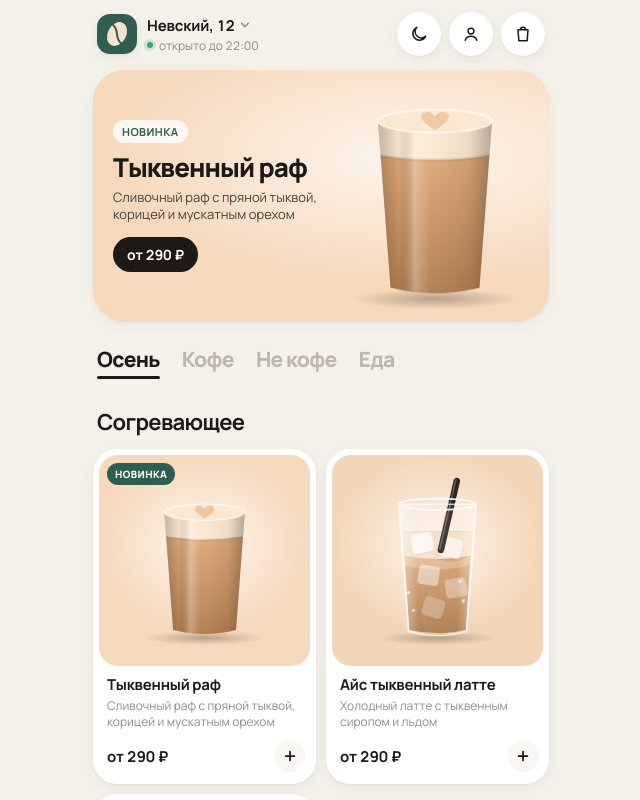
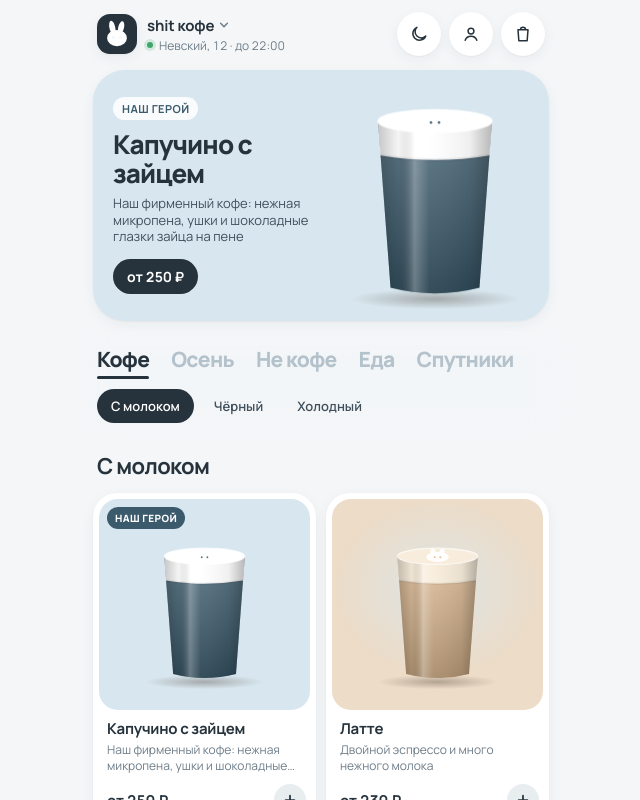
Before and after one commit to SupDanil/rea, a React (Vite) app in the folder app/: page / in a window 1280 px wide. Shown: the top 800 px of the page, without its empty margins (319-959 px from the left). Built offline with nearby package versions, Linux system fonts and the light colour scheme.

Commit message:
Align brand, palette and illustrations with shit кофе and the rabbit hero concept

```diff
--- a/app/src/components/ItemArt.tsx
+++ b/app/src/components/ItemArt.tsx
@@ -56,7 +56,14 @@ export function ItemArt({ art, ...svgProps }: Props) {
           <path d="M50 50 L150 50 L139 196 Q100 206 61 196 Z" fill={url('round')} />
           <ellipse cx="100" cy="50" rx="50" ry="10" fill={top} />
           <ellipse cx="100" cy="50" rx="50" ry="10" fill="none" stroke="#fff" strokeOpacity="0.7" strokeWidth="1.5" />
-          <path d="M100 58 C88 50 84 44 92 42 C96 41 99 44 100 46 C101 44 104 41 108 42 C116 44 112 50 100 58 Z" fill={fill} opacity="0.45" />
+          {/* Signature Rabbit foam art */}
+          <g>
+            <ellipse cx="100" cy="51" rx="14" ry="6.2" fill="#ffffff" opacity="0.95" />
+            <ellipse cx="94.5" cy="45.5" rx="3.2" ry="5" transform="rotate(-12 94.5 45.5)" fill="#ffffff" opacity="0.95" />
+            <ellipse cx="105.5" cy="45.5" rx="3.2" ry="5" transform="rotate(12 105.5 45.5)" fill="#ffffff" opacity="0.95" />
+            <circle cx="96.5" cy="51.2" r="1.15" fill={fill} opacity="0.85" />
+            <circle cx="103.5" cy="51.2" r="1.15" fill={fill} opacity="0.85" />
+          </g>
         </g>
       )}
 
@@ -72,8 +79,14 @@ export function ItemArt({ art, ...svgProps }: Props) {
           <ellipse cx="100" cy="92" rx="60" ry="12" fill="#ece5db" />
           <ellipse cx="100" cy="93" rx="53" ry="9.5" fill={top} />
           <ellipse cx="100" cy="93" rx="53" ry="9.5" fill="none" stroke={fill} strokeOpacity="0.5" strokeWidth="3" />
-          <path d="M100 99 C90 93 87 89 93 87.5 C96 87 99 89 100 90.5 C101 89 104 87 107 87.5 C113 89 110 93 100 99 Z" fill={fill} opacity="0.65" />
-          <path d="M100 99 L100 103" stroke={fill} strokeOpacity="0.5" strokeWidth="1.5" />
+          {/* Signature Rabbit foam art */}
+          <g>
+            <ellipse cx="100" cy="94" rx="15" ry="6.5" fill="#ffffff" opacity="0.95" />
+            <ellipse cx="94" cy="88" rx="3.5" ry="5.5" transform="rotate(-12 94 88)" fill="#ffffff" opacity="0.95" />
+            <ellipse cx="106" cy="88" rx="3.5" ry="5.5" transform="rotate(12 106 88)" fill="#ffffff" opacity="0.95" />
+            <circle cx="96.5" cy="94.2" r="1.2" fill={fill} opacity="0.85" />
+            <circle cx="103.5" cy="94.2" r="1.2" fill={fill} opacity="0.85" />
+          </g>
         </g>
       )}
 
@@ -222,6 +235,42 @@ export function ItemArt({ art, ...svgProps }: Props) {
           ))}
         </g>
       )}
+
+      {kind === 'toy' && (
+        <g>
+          {/* Plush rabbit sitting / hugging */}
+          <ellipse cx="100" cy="188" rx="52" ry="14" fill={url('floor')} />
+          {/* Soft body */}
+          <ellipse cx="100" cy="142" rx="42" ry="46" fill="#ffffff" stroke="#d8e0e5" strokeWidth="2" />
+          <ellipse cx="100" cy="150" rx="28" ry="32" fill="#edf2f6" />
+          {/* Back paws */}
+          <ellipse cx="60" cy="172" rx="15" ry="10" transform="rotate(-15 60 172)" fill="#ffffff" stroke="#d8e0e5" strokeWidth="2" />
+          <ellipse cx="140" cy="172" rx="15" ry="10" transform="rotate(15 140 172)" fill="#ffffff" stroke="#d8e0e5" strokeWidth="2" />
+          {/* Plush ears */}
+          <ellipse cx="76" cy="46" rx="14" ry="40" transform="rotate(-18 76 46)" fill="#ffffff" stroke="#d8e0e5" strokeWidth="2" />
+          <ellipse cx="76" cy="46" rx="8" ry="30" transform="rotate(-18 76 46)" fill="#d8e7ef" />
+          <ellipse cx="124" cy="46" rx="14" ry="40" transform="rotate(18 124 46)" fill="#ffffff" stroke="#d8e0e5" strokeWidth="2" />
+          <ellipse cx="124" cy="46" rx="8" ry="30" transform="rotate(18 124 46)" fill="#d8e7ef" />
+          {/* Round head */}
+          <circle cx="100" cy="94" r="38" fill="#ffffff" stroke="#d8e0e5" strokeWidth="2" />
+          <ellipse cx="100" cy="102" rx="20" ry="14" fill="#edf2f6" />
+          {/* Eyes (dark beads) */}
+          <circle cx="86" cy="92" r="4.5" fill="#26333c" />
+          <circle cx="87.5" cy="90.5" r="1.5" fill="#ffffff" />
+          <circle cx="114" cy="92" r="4.5" fill="#26333c" />
+          <circle cx="115.5" cy="90.5" r="1.5" fill="#ffffff" />
+          {/* Soft nose & cheeks */}
+          <ellipse cx="100" cy="99" rx="3.5" ry="2.5" fill="#d8e7ef" />
+          <circle cx="78" cy="101" r="5.5" fill="#f7d4dc" opacity="0.6" />
+          <circle cx="122" cy="101" r="5.5" fill="#f7d4dc" opacity="0.6" />
+          {/* Hug paws with velcro in front */}
+          <ellipse cx="72" cy="138" rx="15" ry="9" transform="rotate(22 72 138)" fill="#ffffff" stroke="#d8e0e5" strokeWidth="2" />
+          <ellipse cx="128" cy="138" rx="15" ry="9" transform="rotate(-22 128 138)" fill="#ffffff" stroke="#d8e0e5" strokeWidth="2" />
+          {/* Velcro badge */}
+          <rect x="74" y="135" width="6" height="6" rx="1" fill="#c5d5e0" opacity="0.8" />
+          <rect x="120" y="135" width="6" height="6" rx="1" fill="#c5d5e0" opacity="0.8" />
+        </g>
+      )}
     </svg>
   )
 }
--- a/app/src/components/icons.tsx
+++ b/app/src/components/icons.tsx
@@ -42,3 +42,13 @@ export const ChevronDownIcon = ({ className }: { className?: string }) => (
     <path d="M2 4l4 4 4-4" fill="none" stroke="currentColor" strokeWidth="1.8" strokeLinecap="round" strokeLinejoin="round" />
   </svg>
 )
+
+export const RabbitIcon = ({ className, size = 24 }: { className?: string; size?: number }) => (
+  <svg className={className} viewBox="0 0 48 48" width={size} height={size} fill="none" aria-hidden="true">
+    <ellipse cx="16" cy="13" rx="5" ry="12" transform="rotate(-12 16 13)" fill="currentColor" />
+    <ellipse cx="31" cy="13" rx="5" ry="11" transform="rotate(14 31 13)" fill="currentColor" />
+    <ellipse cx="24" cy="31" rx="17" ry="14" fill="currentColor" />
+    <circle cx="18" cy="30" r="2.5" fill="var(--bg, #f4f6f8)" />
+    <circle cx="30" cy="30" r="2.5" fill="var(--bg, #f4f6f8)" />
+  </svg>
+)
--- a/app/src/data/menu.ts
+++ b/app/src/data/menu.ts
@@ -3,7 +3,7 @@
 
 export type Nutrition = { kcal: number; fat: number; carbs: number; protein: number }
 
-export type ArtKind = 'cup' | 'mug' | 'iced' | 'tea' | 'croissant' | 'sandwich' | 'cake' | 'cookie'
+export type ArtKind = 'cup' | 'mug' | 'iced' | 'tea' | 'croissant' | 'sandwich' | 'cake' | 'cookie' | 'toy'
 
 export type Art = {
   kind: ArtKind
@@ -134,12 +134,12 @@ export const ingredientGroups: IngredientGroup[] = [
 ]
 
 export const categories: Category[] = [
-  { id: 'season', name: 'Осень', heroItemId: 'pumpkin-raf' },
-  { id: 'season-hot', name: 'Согревающее', parentId: 'season' },
-  { id: 'coffee', name: 'Кофе', heroItemId: 'flat-white' },
+  { id: 'coffee', name: 'Кофе', heroItemId: 'rabbit-cappuccino' },
   { id: 'milk-coffee', name: 'С молоком', parentId: 'coffee' },
   { id: 'black-coffee', name: 'Чёрный', parentId: 'coffee' },
   { id: 'iced-coffee', name: 'Холодный', parentId: 'coffee' },
+  { id: 'season', name: 'Осень', heroItemId: 'pumpkin-raf' },
+  { id: 'season-hot', name: 'Согревающее', parentId: 'season' },
   { id: 'nocoffee', name: 'Не кофе', heroItemId: 'matcha' },
   { id: 'tea', name: 'Чай и матча', parentId: 'nocoffee' },
   { id: 'cocoa', name: 'Какао', parentId: 'nocoffee' },
@@ -147,6 +147,8 @@ export const categories: Category[] = [
   { id: 'bakery', name: 'Выпечка', parentId: 'food' },
   { id: 'sandwiches', name: 'Сэндвичи', parentId: 'food' },
   { id: 'desserts', name: 'Десерты', parentId: 'food' },
+  { id: 'merch', name: 'Спутники', heroItemId: 'rabbit-toy' },
+  { id: 'toys', name: 'Игрушки', parentId: 'merch' },
 ]
 
 const milkSizes = (m: number, l: number, base: Nutrition): Variant[] => [
@@ -165,6 +167,29 @@ const one = (price: number, nutrition: Nutrition): Variant[] => [{ id: 'one', si
 const milkGroups = ['milk', 'syrups', 'toppings', 'extra', 'protein']
 
 export const menuItems: MenuItem[] = [
+  {
+    id: 'rabbit-cappuccino',
+    name: 'Капучино с зайцем',
+    description: 'Наш фирменный кофе: нежная микропена, ушки и шоколадные глазки зайца на пене',
+    composition: 'Эспрессо, молоко 3,2%, белая микропена, какао-глазки',
+    allergens: 'Молоко',
+    categoryId: 'milk-coffee',
+    art: { kind: 'cup', fill: '#3b5b6d', top: '#ffffff', bg: '#d8e7ef' },
+    variants: milkSizes(250, 310, n(125, 6.5, 9.6, 6.2)),
+    groupIds: milkGroups,
+    badge: 'Наш герой',
+  },
+  {
+    id: 'rabbit-toy',
+    name: 'Мягкий заяц на стакан',
+    description: 'Мягкий спутник для стакана и сумки. Лапы на липучке обнимают чашку, а потом отправляются с тобой на прогулку',
+    composition: 'Текстиль, гипоаллергенный наполнитель, пришивная липучка',
+    categoryId: 'toys',
+    art: { kind: 'toy', fill: '#26333c', bg: '#d8e7ef' },
+    variants: one(450, n(0, 0, 0, 0)),
+    groupIds: [],
+    badge: 'Игрушка',
+  },
   {
     id: 'pumpkin-raf',
     name: 'Тыквенный раф',
--- a/app/src/index.css
+++ b/app/src/index.css
@@ -7,60 +7,60 @@
 
 :root {
   color-scheme: light;
-  --bg: #f4f0ea;
+  --bg: #f4f6f8;
   --surface: #ffffff;
-  --surface-2: #faf7f3;
-  --ink: #1d1916;
-  --ink-2: #4a423c;
-  --muted: #958b83;
-  --faint: #bfb6ad;
-  --line: rgba(29, 25, 22, 0.1);
-  --accent: #2f5d50;
-  --accent-2: #3d7566;
-  --accent-soft: #2f5d50;
+  --surface-2: #e8edf0;
+  --ink: #26333c;
+  --ink-2: #3f505c;
+  --muted: #6e7d89;
+  --faint: #b4c2cc;
+  --line: rgba(38, 51, 60, 0.09);
+  --accent: #3b5b6d;
+  --accent-2: #4f7388;
+  --accent-soft: #3b5b6d;
   --accent-ink: #ffffff;
-  --inverse: #1d1916;
+  --inverse: #26333c;
   --inverse-ink: #ffffff;
   /* Frosted controls laid over tinted backgrounds */
-  --glass: rgba(255, 255, 255, 0.55);
-  --glass-strong: rgba(255, 255, 255, 0.8);
-  --glow: rgba(255, 255, 255, 0.75);
-  --sticky: rgba(244, 240, 234, 0.9);
-  --dock: rgba(29, 25, 22, 0.88);
-  --panel: rgba(29, 25, 22, 0.94);
-  /* Item tints (light beige in data) are used as-is in light mode */
-  --tint-base: #f4f0ea;
+  --glass: rgba(255, 255, 255, 0.65);
+  --glass-strong: rgba(255, 255, 255, 0.85);
+  --glow: rgba(216, 231, 239, 0.7);
+  --sticky: rgba(244, 246, 248, 0.92);
+  --dock: rgba(38, 51, 60, 0.92);
+  --panel: rgba(38, 51, 60, 0.95);
+  /* Item tints */
+  --tint-base: #f4f6f8;
   --tint-amount: 100%;
   --tabs-h: 96px;
-  --card-shadow: 0 1px 2px rgba(48, 34, 22, 0.05), 0 4px 14px rgba(48, 34, 22, 0.05);
-  --lift-shadow: 0 2px 6px rgba(48, 34, 22, 0.06), 0 16px 40px rgba(48, 34, 22, 0.1);
+  --card-shadow: 0 1px 2px rgba(38, 51, 60, 0.04), 0 4px 14px rgba(38, 51, 60, 0.05);
+  --lift-shadow: 0 2px 6px rgba(38, 51, 60, 0.06), 0 16px 40px rgba(38, 51, 60, 0.08);
   --ease-soft: cubic-bezier(0.2, 0.8, 0.2, 1);
 }
 
-/* Espresso-dark palette: warm near-black, tints mixed down so items keep their hue */
+/* Cold slate rabbit-dark palette: crisp deep dark navy-slate */
 :root[data-theme='dark'] {
   color-scheme: dark;
-  --bg: #15120f;
-  --surface: #211c18;
-  --surface-2: #2a241f;
-  --ink: #f3ece4;
-  --ink-2: #c9bfb5;
-  --muted: #8f857c;
-  --faint: #5c544d;
-  --line: rgba(243, 236, 228, 0.1);
-  --accent: #3f7a69;
-  --accent-2: #4d8f7c;
-  --accent-soft: #8fd1bb;
+  --bg: #161c22;
+  --surface: #202830;
+  --surface-2: #28323c;
+  --ink: #f0f4f8;
+  --ink-2: #c4d0dc;
+  --muted: #7d8e9e;
+  --faint: #4b5866;
+  --line: rgba(240, 244, 248, 0.08);
+  --accent: #5e8aa3;
+  --accent-2: #79a4be;
+  --accent-soft: #88afc7;
   --accent-ink: #ffffff;
-  --inverse: #f3ece4;
-  --inverse-ink: #15120f;
+  --inverse: #f0f4f8;
+  --inverse-ink: #161c22;
   --glass: rgba(255, 255, 255, 0.08);
   --glass-strong: rgba(255, 255, 255, 0.12);
-  --glow: rgba(255, 236, 214, 0.12);
-  --sticky: rgba(21, 18, 15, 0.86);
-  --dock: rgba(42, 36, 31, 0.92);
-  --panel: rgba(42, 36, 31, 0.95);
-  --tint-base: #1b1714;
+  --glow: rgba(216, 231, 239, 0.12);
+  --sticky: rgba(22, 28, 34, 0.9);
+  --dock: rgba(32, 40, 48, 0.94);
+  --panel: rgba(32, 40, 48, 0.96);
+  --tint-base: #1a222a;
   --tint-amount: 24%;
   --card-shadow: 0 1px 2px rgba(0, 0, 0, 0.3);
   --lift-shadow: 0 2px 6px rgba(0, 0, 0, 0.3), 0 16px 40px rgba(0, 0, 0, 0.4);
--- a/app/src/pages/cart/CartPage.tsx
+++ b/app/src/pages/cart/CartPage.tsx
@@ -78,7 +78,7 @@ export function CartPage() {
   return (
     <Sheet label="Корзина" title="Корзина" onBack={back} backLabel="Назад в меню" locked={paying} action={clearButton}>
       {lines.length === 0 ? (
-        <EmptyState art={<EmptyCartArt />} title="Пока пусто" text="Загляните в меню — там тыквенный раф и свежие круассаны" actionLabel="В меню" onAction={back} />
+        <EmptyState art={<EmptyCartArt />} title="Пока пусто" text="Загляните в меню — там капучино с зайцем и тёплые круассаны" actionLabel="В меню" onAction={back} />
       ) : (
         <SheetBody>
           <ul className="flex flex-col gap-2">
@@ -145,9 +145,15 @@ export function CartPage() {
 function EmptyCartArt() {
   return (
     <svg viewBox="0 0 120 120" width="120" height="120" aria-hidden="true">
-      <circle cx="60" cy="60" r="56" fill="var(--surface)" />
-      <path d="M38 46h44l-4 44H42z" fill="none" stroke="var(--faint)" strokeWidth="4" strokeLinejoin="round" />
-      <path d="M50 46a10 10 0 0 1 20 0" fill="none" stroke="var(--faint)" strokeWidth="4" />
+      <circle cx="60" cy="60" r="56" fill="var(--surface-2)" />
+      {/* Little rabbit ears peeking */}
+      <ellipse cx="50" cy="38" rx="6" ry="16" transform="rotate(-12 50 38)" fill="var(--accent)" opacity="0.45" />
+      <ellipse cx="70" cy="38" rx="6" ry="16" transform="rotate(12 70 38)" fill="var(--accent)" opacity="0.45" />
+      <circle cx="60" cy="54" r="18" fill="var(--surface)" />
+      <circle cx="54" cy="52" r="2" fill="var(--ink)" opacity="0.75" />
+      <circle cx="66" cy="52" r="2" fill="var(--ink)" opacity="0.75" />
+      <path d="M38 56h44l-4 40H42z" fill="none" stroke="var(--faint)" strokeWidth="3.5" strokeLinejoin="round" />
+      <path d="M48 56a12 12 0 0 1 24 0" fill="none" stroke="var(--faint)" strokeWidth="3" />
     </svg>
   )
 }
--- a/app/src/pages/cart/PromoField.tsx
+++ b/app/src/pages/cart/PromoField.tsx
@@ -27,7 +27,7 @@ export function PromoField({ applied, onApply }: { applied: string | null; onApp
         <input
           className={field(!!error)}
           value={input}
-          placeholder="Например, ЗЕРНО10"
+          placeholder="Например, ЗАЯЦ или SHIT10"
           autoCapitalize="characters"
           aria-label="Промокод"
           onChange={(e) => {
--- a/app/src/pages/menu/MenuHeader.tsx
+++ b/app/src/pages/menu/MenuHeader.tsx
@@ -1,5 +1,5 @@
 import { avatar, openDot, roundBtn } from '../../components/ui'
-import { BagIcon, ChevronDownIcon, PersonIcon } from '../../components/icons'
+import { BagIcon, ChevronDownIcon, PersonIcon, RabbitIcon } from '../../components/icons'
 import { useAppNavigate } from '../../hooks/useAppNavigate'
 import { useApp } from '../../state/AppContext'
 import { countOf } from '../../state/cart'
@@ -12,16 +12,18 @@ export function MenuHeader() {
 
   return (
     <header className="flex items-center justify-between gap-1.5 sm:gap-2 px-2.5 sm:px-4 pt-[calc(12px+env(safe-area-inset-top))] pb-2.5">
-      <button className="flex min-w-0 items-center gap-2 sm:gap-2.5 text-left" aria-label="Кофейня: Покровка, 12, открыто до 22:00">
-        <img className="block size-9 sm:size-10 rounded-[12px] sm:rounded-[13px] shadow-card" src={`${import.meta.env.BASE_URL}icon.svg`} alt="" />
+      <button className="flex min-w-0 items-center gap-2 sm:gap-2.5 text-left" aria-label="shit кофе: Невский, 12, открыто до 22:00">
+        <div className="grid size-9 sm:size-10 place-items-center rounded-[12px] sm:rounded-[13px] bg-ink text-surface shadow-card overflow-hidden">
+          <RabbitIcon size={24} className="size-6 sm:size-7 text-surface" />
+        </div>
         <div>
           <div className="flex items-center gap-[5px] text-[14px] sm:text-[15px] font-bold tracking-[-0.01em]">
-            Невский, 12
+            shit кофе
             <ChevronDownIcon className="text-muted" />
           </div>
           <div className="mt-px flex items-center gap-1.5 text-[11px] sm:text-[12px] text-muted">
             <span className={openDot} aria-hidden="true" />
-            открыто до 22:00
+            Невский, 12 · до 22:00
           </div>
         </div>
       </button>
--- a/app/src/pages/order/OrderPage.tsx
+++ b/app/src/pages/order/OrderPage.tsx
@@ -46,7 +46,7 @@ function OrderView({ order }: { order: Order }) {
           <div className={cx('flex items-center gap-3 rounded-[18px] px-4 py-3.5', panel)}>
             <span className={openDot} aria-hidden="true" />
             <div>
-              <div className="text-[15px] font-semibold">Невский, 12</div>
+              <div className="text-[15px] font-semibold">shit кофе · Невский, 12</div>
               <div className="mt-0.5 text-[12px] text-muted">
                 {order.pickup.kind === 'asap' ? 'Как можно скорее' : `К ${clockTime(order.readyAt)}`} · заказ от {clockTime(order.createdAt)}
               </div>
--- a/app/src/pages/profile/StampCard.tsx
+++ b/app/src/pages/profile/StampCard.tsx
@@ -22,7 +22,7 @@ export function StampCard({ loyalty }: { loyalty: Loyalty }) {
       <div className="mt-3 grid grid-cols-6 gap-1.5">
         {Array.from({ length: STAMPS_PER_GIFT }, (_, i) => (
           <span key={i} className={stampClass(i < loyalty.stamps, i === STAMPS_PER_GIFT - 1)} aria-hidden="true">
-            {i === STAMPS_PER_GIFT - 1 ? '🎁' : i < loyalty.stamps ? '☕' : ''}
+            {i === STAMPS_PER_GIFT - 1 ? '🎁' : i < loyalty.stamps ? '🐰' : ''}
           </span>
         ))}
       </div>
--- a/app/src/state/cart.ts
+++ b/app/src/state/cart.ts
@@ -34,9 +34,12 @@ export const countOf = (lines: CartLine[]) => lines.reduce((s, l) => s + l.qty,
 
 /** Demo promo codes; real ones would be validated by the backend. */
 export const promoCodes: Record<string, { percent: number; label: string }> = {
+  SHIT10: { percent: 10, label: '−10% на заказ' },
+  ЗАЯЦ: { percent: 15, label: '−15% от зайца' },
+  RABBIT: { percent: 15, label: '−15% от зайца' },
+  ОСЕНЬ: { percent: 15, label: '−15% на заказ' },
   ЗЕРНО10: { percent: 10, label: '−10% на заказ' },
   ZERNO10: { percent: 10, label: '−10% на заказ' },
-  ОСЕНЬ: { percent: 15, label: '−15% на заказ' },
 }
 export const normalizePromo = (code: string) => code.trim().toUpperCase()
 
```
Also changed, not shown: app/index.html (+6 -6 lines), app/src/pages/profile/LevelCard.tsx (+4 -4 lines), app/public/icon.svg.
